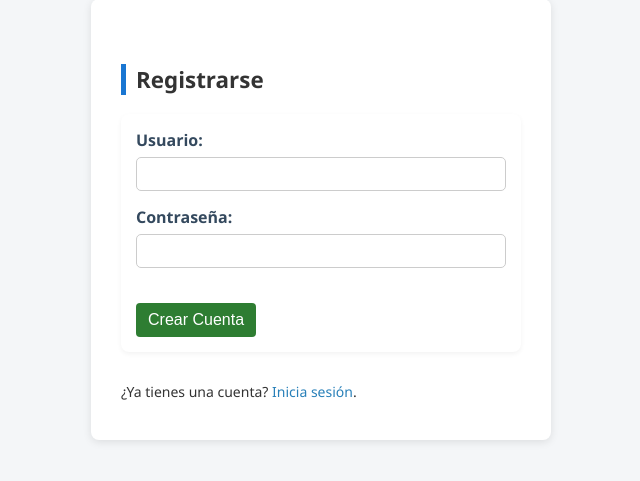
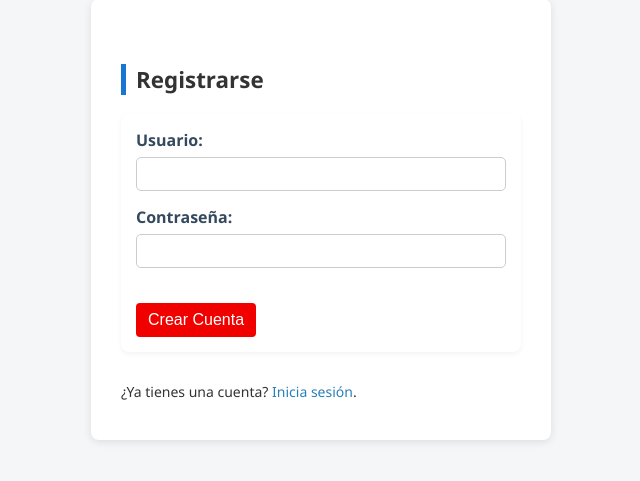
Before and after one commit to faustopavan12/App-Control, a Flask app: page /register in a window 1280 px wide. Shown: the part 59-540 px from the top of the page, without its empty margins (319-959 px from the left). Run offline with Flask 3, Linux system fonts and the light colour scheme.

Commit message:
Update styles.css

```diff
--- a/app/static/css/styles.css
+++ b/app/static/css/styles.css
@@ -169,7 +169,7 @@ td {
 
 /* Botón exportar */
 button.btn:last-of-type {
-    background: #2e7d32;
+    background: #f10000;
     margin-top: 20px;
 }
 
```
